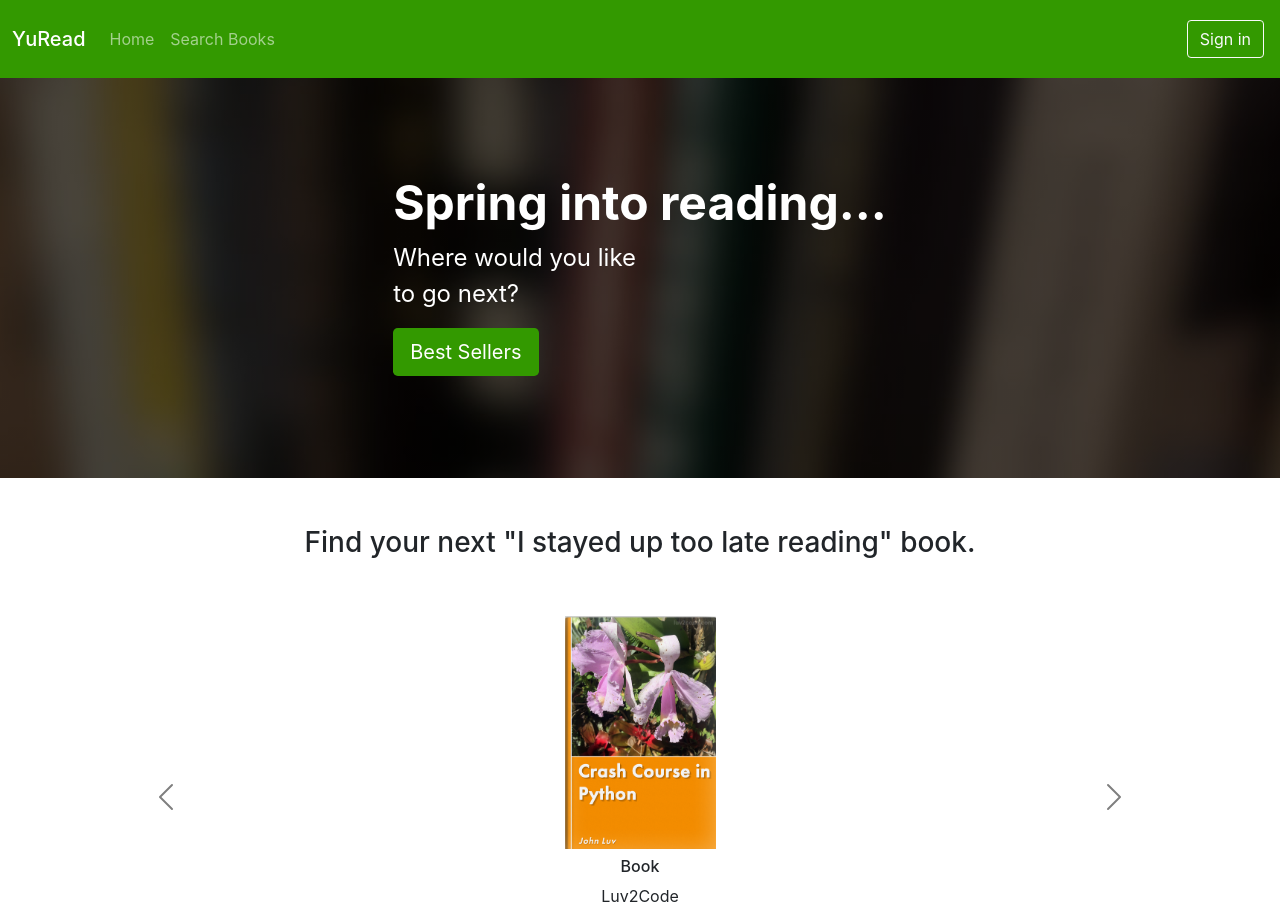
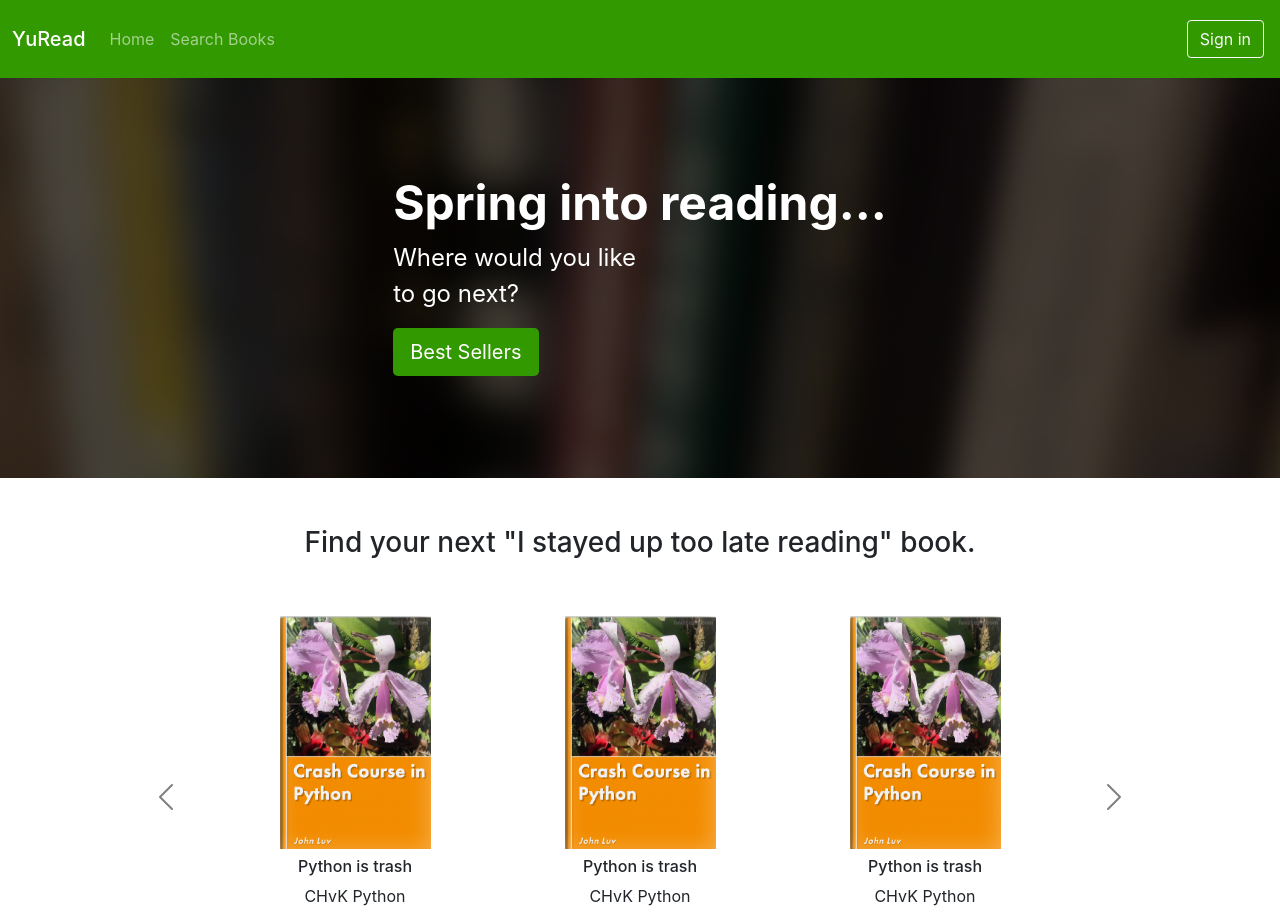
Before and after one commit to Yurasevv/library-web-app, a React (Create React App) app in the folder frontend/library-app/: page / in a window 1280 px wide. Shown: the top 922 px of the page. Built offline with nearby package versions, Linux system fonts and the light colour scheme.

Commit message:
Carousel update

```diff
--- a/frontend/library-app/src/layouts/homepage/Carousel.tsx
+++ b/frontend/library-app/src/layouts/homepage/Carousel.tsx
@@ -1,3 +1,5 @@
+import {ReturnBook} from "./ReturnBook";
+
 export const Carousel = () => {
     return (
         <div className='container mt-5' style={{ height: 550 }}>
@@ -11,53 +13,23 @@ export const Carousel = () => {
                 <div className='carousel-inner'>
                     <div className='carousel-item active'>
                         <div className='row d-flex justify-content-center align-items-center'>
-                            <div className='col-xs-6 col-sm-6 col-md-4 col-lg-3 mb-3'>
-                                <div className='text-center'>
-                                    <img
-                                        src={require('./../../Images/BooksImages/book-luv2code-1000.png')}
-                                        width='151'
-                                        height='233'
-                                        alt="book"
-                                    />
-                                    <h6 className='mt-2'>Book</h6>
-                                    <p>Luv2Code</p>
-                                    <a className='btn main-color text-white' href='#'>Reserve</a>
-                                </div>
-                            </div>
+                            <ReturnBook/>
+                            <ReturnBook/>
+                            <ReturnBook/>
                         </div>
                     </div>
                     <div className='carousel-item'>
                         <div className='row d-flex justify-content-center align-items-center'>
-                            <div className='col-xs-6 col-sm-6 col-md-4 col-lg-3 mb-3'>
-                                <div className='text-center'>
-                                    <img
-                                        src={require('./../../Images/BooksImages/book-luv2code-1000.png')}
-                                        width='151'
-                                        height='233'
-                                        alt="book"
-                                    />
-                                    <h6 className='mt-2'>Book</h6>
-                                    <p>Luv2Code</p>
-                                    <a className='btn main-color text-white' href='#'>Reserve</a>
-                                </div>
-                            </div>
+                            <ReturnBook/>
+                            <ReturnBook/>
+                            <ReturnBook/>
                         </div>
                     </div>
                     <div className='carousel-item'>
                         <div className='row d-flex justify-content-center align-items-center'>
-                            <div className='col-xs-6 col-sm-6 col-md-4 col-lg-3 mb-3'>
-                                <div className='text-center'>
-                                    <img
-                                        src={require('./../../Images/BooksImages/book-luv2code-1000.png')}
-                                        width='151'
-                                        height='233'
-                                        alt="book"
-                                    />
-                                    <h6 className='mt-2'>Book</h6>
-                                    <p>Luv2Code</p>
-                                    <a className='btn main-color text-white' href='#'>Reserve</a>
-                                </div>
-                            </div>
+                            <ReturnBook/>
+                            <ReturnBook/>
+                            <ReturnBook/>
                         </div>
                     </div>
                     <button className='carousel-control-prev' type='button'
@@ -76,17 +48,7 @@ export const Carousel = () => {
             {/* Mobile */}
             <div className='d-lg-none mt-3'>
                 <div className='row d-flex justify-content-center align-items-center'>
-                    <div className='text-center'>
-                        <img
-                            src={require('./../../Images/BooksImages/book-luv2code-1000.png')}
-                            width='151'
-                            height='233'
-                            alt="book"
-                        />
-                        <h6 className='mt-2'>Book</h6>
-                        <p>Luv2Code</p>
-                        <a className='btn main-color text-white' href='#'>Reserve</a>
-                    </div>
+                    <ReturnBook/>
                 </div>
             </div>
             <div className='homepage-carousel-title mt-3'>
--- /dev/null
+++ b/frontend/library-app/src/layouts/homepage/ReturnBook.tsx
@@ -0,0 +1,19 @@
+import React from 'react'
+
+export const ReturnBook = () => {
+    return (
+        <div className='col-xs-6 col-sm-6 col-md-4 col-lg-3 mb-3'>
+            <div className='text-center'>
+                <img
+                    src={require('./../../Images/BooksImages/book-luv2code-1000.png')}
+                    width='151'
+                    height='233'
+                    alt="book"
+                />
+                <h6 className='mt-2'>Python is trash</h6>
+                <p>CHvK Python</p>
+                <a className='btn main-color text-white' href='#'>Reserve</a>
+            </div>
+        </div>
+    );
+}
```
